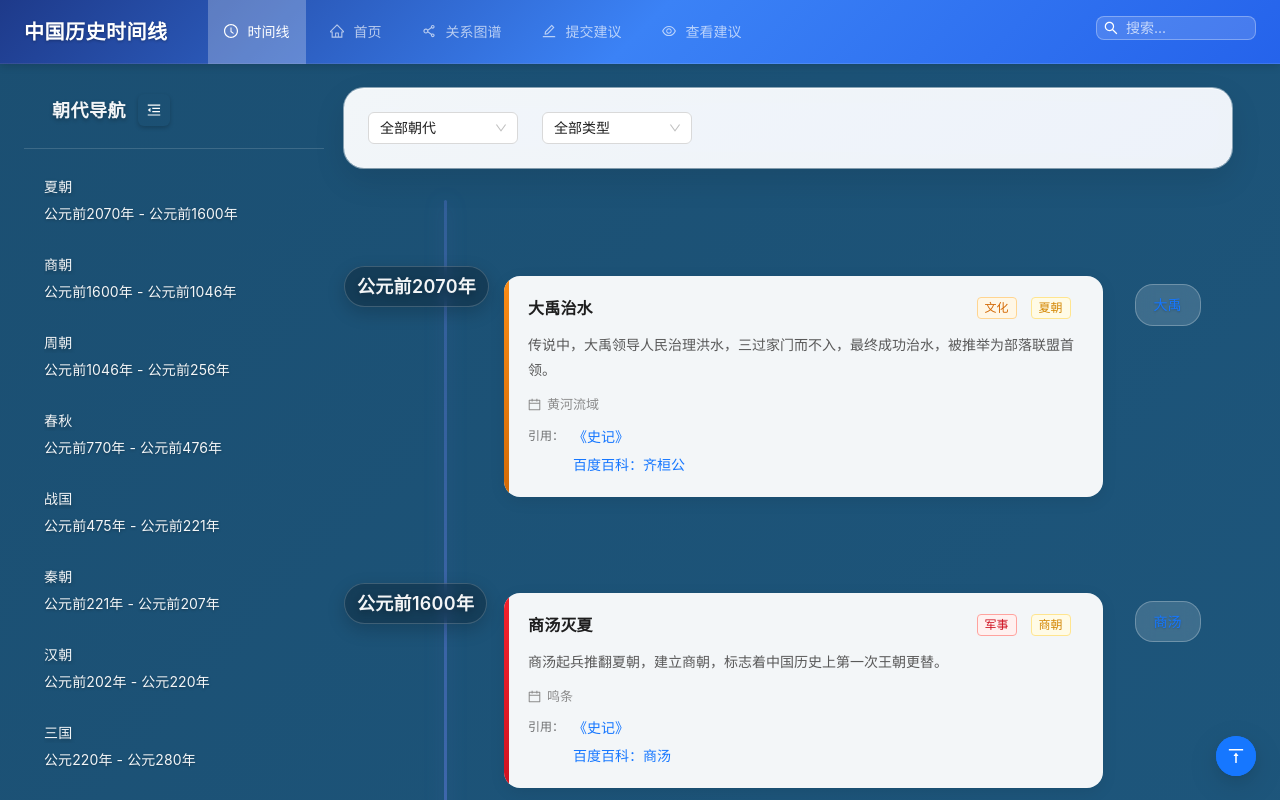
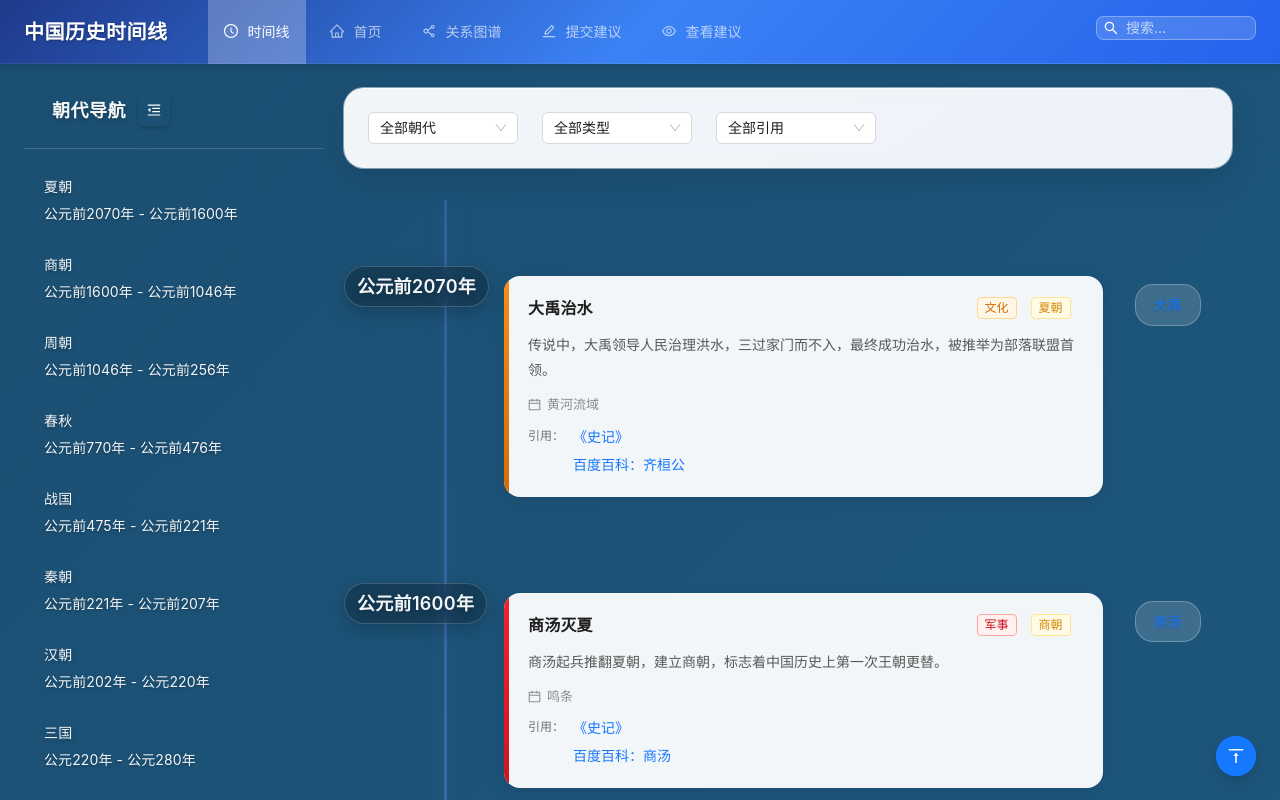
Before and after one commit to chengms/HistoricalThreads, a React (Vite) app in the folder frontend/: page / in a window 1280 px wide. Shown: the top 800 px of the page. Built offline with nearby package versions, Linux system fonts and the light colour scheme.

Commit message:
feat(timeline): add citation status filter

```diff
--- a/frontend/src/pages/Timeline/index.tsx
+++ b/frontend/src/pages/Timeline/index.tsx
@@ -64,6 +64,7 @@ export default function TimelinePage() {
   const timelineContainerRef = useRef<HTMLDivElement>(null)
   const [dynasty, setDynasty] = useState<string>('all')
   const [eventType, setEventType] = useState<string>('all')
+  const [citationStatus, setCitationStatus] = useState<string>('all') // all | has | pending | has_page
   const [events, setEvents] = useState<Event[]>([])
   const [dynasties, setDynasties] = useState<Dynasty[]>([])
   const [loading, setLoading] = useState(true)
@@ -296,12 +297,30 @@ export default function TimelinePage() {
         filtered = filtered.filter(e => e.eventType === eventType)
       }
 
+      if (citationStatus !== 'all') {
+        filtered = filtered.filter(e => {
+          const citations = (e.citations || []) as Citation[]
+          if (citationStatus === 'has') return citations.length > 0
+          if (citationStatus === 'pending') {
+            if (!citations.length) return false
+            const hasAnyPage = citations.some(c => (c.page || '').trim().length > 0)
+            const hasPlaceholder = citations.some(c => c.note === '待补页码')
+            return hasPlaceholder || !hasAnyPage
+          }
+          if (citationStatus === 'has_page') {
+            if (!citations.length) return false
+            return citations.some(c => (c.page || '').trim().length > 0)
+          }
+          return true
+        })
+      }
+
       // 按年份排序
       filtered.sort((a, b) => a.eventYear - b.eventYear)
       setEvents(filtered)
     }
     filterEvents()
-  }, [dynasty, eventType])
+  }, [dynasty, eventType, citationStatus])
 
   // 按年份分组事件
   const groupEventsByYear = () => {
@@ -576,6 +595,17 @@ export default function TimelinePage() {
               { label: '文化', value: 'cultural' },
               { label: '军事', value: 'military' },
               { label: '改革', value: 'reform' },
+            ]}
+          />
+          <Select
+            style={{ width: 160 }}
+            value={citationStatus}
+            onChange={setCitationStatus}
+            options={[
+              { label: '全部引用', value: 'all' },
+              { label: '已有引用', value: 'has' },
+              { label: '待补页码', value: 'pending' },
+              { label: '已补页码', value: 'has_page' },
             ]}
           />
         </Space>
```
